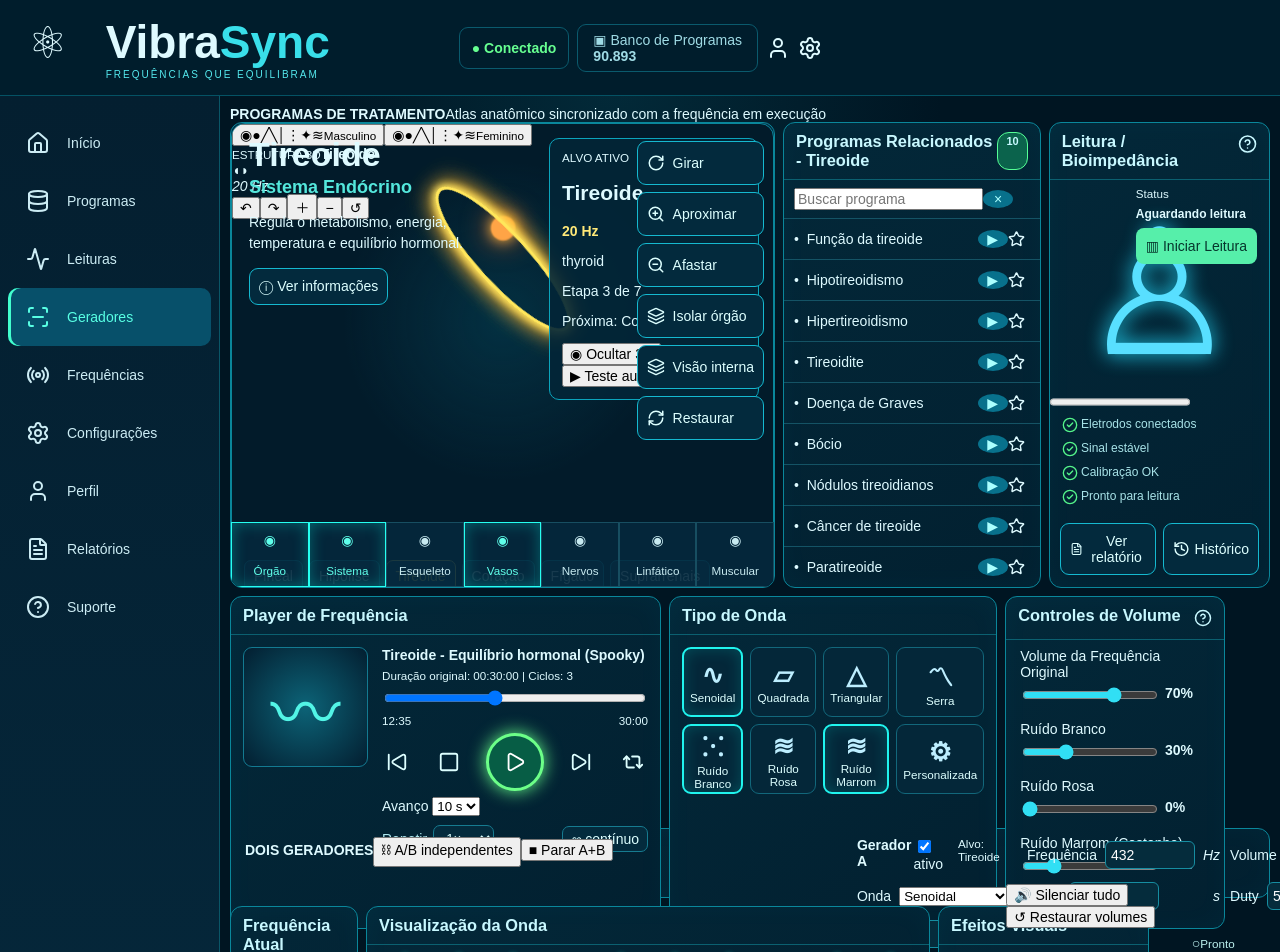
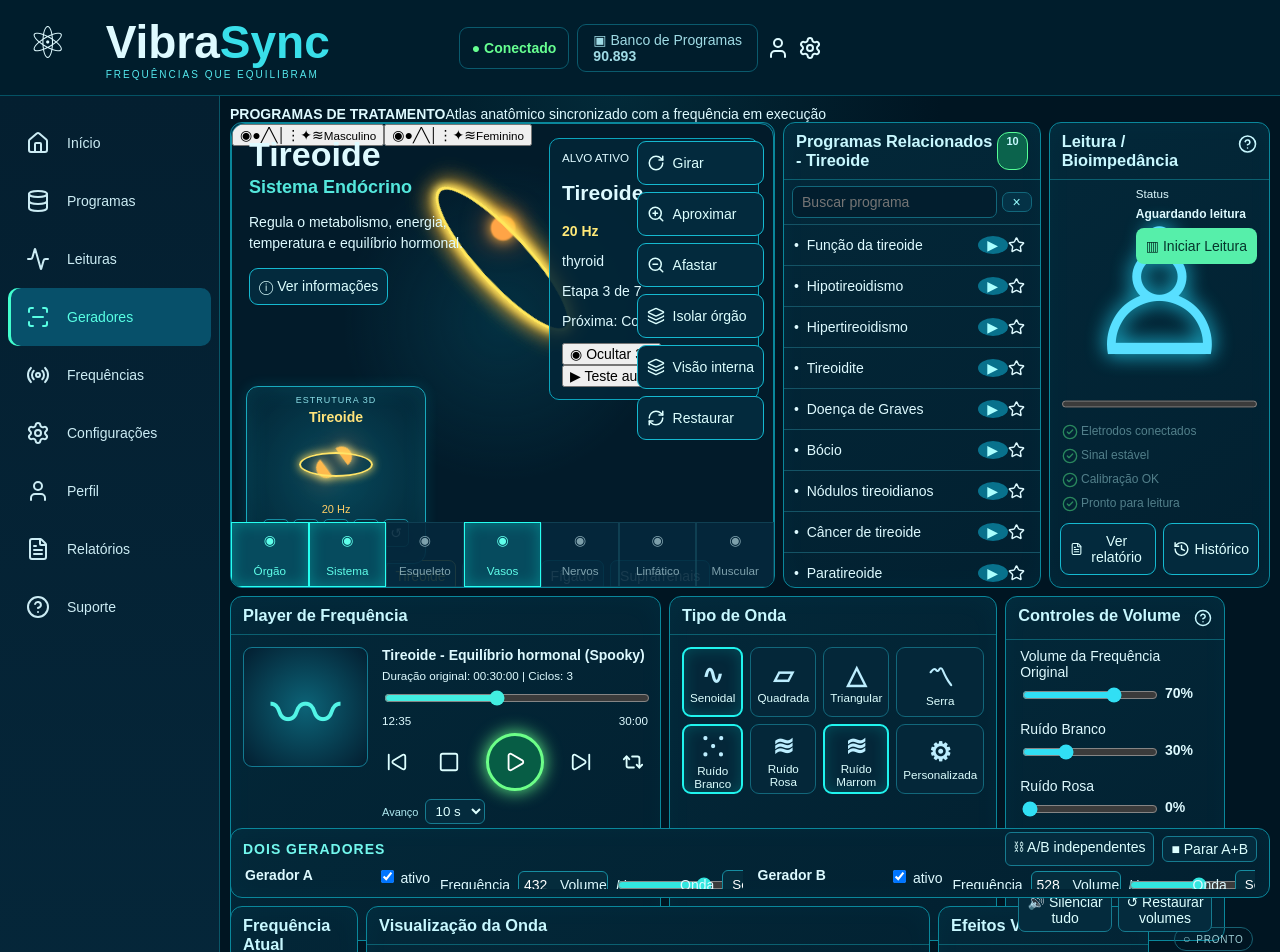
Before and after one commit to marcosfersant/vibrasync-next, a React (Vite) app: page / in a window 1280 px wide. Shown: the top 952 px of the page. Built offline with nearby package versions, Linux system fonts and the light colour scheme.

Commit message:
Release: preservar versão nova de src/style.css

```diff
--- a/src/style.css
+++ b/src/style.css
@@ -67,6 +67,72 @@
 .repeat-controls{display:flex;align-items:center;justify-content:center;gap:10px;margin-top:3px}
 .repeat-controls label{display:flex;align-items:center;gap:6px;color:#aee8ef}
 .repeat-controls select,.repeat-controls button{background:#042b3d;color:#dff;border:1px solid #167b90;border-radius:7px;padding:4px 8px}
-.waveviz i{animation:waveLive 1.25s ease-in-out infinite;transform-origin:center}
+.waveviz i{animation:waveLive var(--viz-speed,1.25s) ease-in-out infinite;transform-origin:center}.waveviz.paused i{animation-play-state:paused;opacity:.55}.waveviz.running i{animation-play-state:running}
 .waveviz i:nth-child(3n){animation-delay:-.2s}.waveviz i:nth-child(4n){animation-delay:-.45s}
 @keyframes waveLive{0%,100%{transform:scaleY(.55);opacity:.7}50%{transform:scaleY(1.15);opacity:1}}
+
+.gen{grid-template-columns:190px 1fr 1fr 170px}
+.gen>div{display:grid;grid-template-columns:1fr auto;gap:3px 8px}
+.gen-target{grid-column:1/3;color:#67e8f1;white-space:nowrap}
+.gen-wave{display:grid!important;grid-template-columns:auto 1fr!important}
+.gen-wave select{background:#052c3c;border:1px solid #168da1;color:#fff;border-radius:6px;padding:5px}
+
+.organ-focus{position:absolute;left:14px;bottom:78px;width:150px;height:126px;border:1px solid #18a9bd;border-radius:12px;background:radial-gradient(circle,#0a6074aa,#032334ee);display:grid;place-items:center;z-index:5;box-shadow:inset 0 0 25px #21dcec22,0 0 14px #00eaff22}
+.organ-focus small{font-size:9px;color:#8bdde6;letter-spacing:1px}.organ-focus b{color:#ffe47b}.organ-focus span{font-size:35px;color:#5ef4e6;animation:focusSpin 4s linear infinite}.organ-focus em{font-style:normal;font-size:11px;color:#ffcf66}
+@keyframes focusSpin{to{transform:rotate(360deg)}}
+.layers button.sel{background:#064b5e!important}.layers button:not(.sel){opacity:.62}
+
+/* ITEM 7 — painel 3D manipulável da estrutura ativa */
+.organ-focus{width:180px;height:178px;padding:8px;align-content:start;gap:4px;perspective:600px}
+.focus-object{position:relative;width:82px;height:70px;margin:auto;display:grid;place-items:center;transform-style:preserve-3d;transition:transform .25s ease}
+.focus-object span{font-size:48px;color:#ffb94d;text-shadow:0 0 10px #ffe989,0 0 26px #ff733c}
+.focus-object i{position:absolute;width:74px;height:25px;border:2px solid #ffe467;border-radius:50%;box-shadow:0 0 10px #ffe467;animation:qClockwise 2.4s linear infinite}
+.organ-focus nav{display:flex;gap:4px;justify-content:center}.organ-focus nav button{min-width:26px;padding:3px 5px;border:1px solid #168da1;border-radius:5px;background:#052c3c;color:#dff}
+
+/* ITEM 10 — feedback visível de navegação e ações */
+.nav-feedback{height:38px;margin-bottom:8px;border:1px solid #0b7185;border-radius:9px;background:#032b3d;display:flex;align-items:center;gap:12px;padding:0 12px;color:#c9f9ff}
+.nav-feedback b{color:#62f4e8}.nav-feedback span{font-size:11px;color:#80bdc7}.nav-feedback button{margin-left:auto;border:0;background:transparent;color:#aeeef4;font-size:20px}
+button:focus-visible{outline:2px solid #67fff0;outline-offset:2px}
+button[disabled]{opacity:.45;cursor:not-allowed}
+
+.gen{grid-template-columns:185px repeat(6,minmax(110px,1fr));overflow-x:auto}
+.gen-advanced{display:grid!important;grid-template-columns:auto 70px auto!important;gap:5px!important}
+.gen-advanced input{width:70px;background:#052c3c;border:1px solid #168da1;color:#fff;border-radius:6px;padding:5px}
+
+/* ITEM 10.3 — programas relacionados */
+.program-search{display:grid!important;grid-template-columns:1fr 30px!important;gap:5px;padding:6px 8px!important;border-bottom:1px solid #145365}
+.program-search input{min-width:0;background:#021e2e;border:1px solid #12677b;border-radius:7px;color:#dff;padding:7px 9px}
+.program-search button{border:1px solid #12677b!important;border-radius:7px!important;background:#043246!important;color:#9ff!important}
+.related>div.program-selected{background:#07506a88;box-shadow:inset 3px 0 #4fffe5}
+
+/* ITEM 10.4 — leitura/bioimpedância */
+.reading-progress{width:calc(100% - 24px);margin:2px 12px 5px;accent-color:#55f2a3}
+.reading>p{opacity:.48;transition:.2s}.reading>p.ok{opacity:1;color:#bfffd6}.reading>p.ok svg{filter:drop-shadow(0 0 5px #54f48a)}
+
+/* ITEM 10.5 — player e navegação temporal */
+.timeline{width:100%;accent-color:#42eee1;cursor:pointer}
+.seek-controls{display:flex;justify-content:center;margin-top:2px}
+.seek-controls label{display:flex;align-items:center;gap:6px;color:#aee8ef;font-size:11px}
+.seek-controls select{background:#042b3d;color:#dff;border:1px solid #167b90;border-radius:6px;padding:3px 6px}
+
+/* ITEM 10.7 — volumes */
+.volume-actions{display:flex;gap:6px;padding:4px 12px 8px}
+.volume-actions button{flex:1;background:#042b3d;color:#dff;border:1px solid #167b90;border-radius:7px;padding:5px}
+.volume-actions button.active{border-color:#ffca62;color:#ffdf8a}
+
+/* ITEM 10.8 — geradores A/B */
+.gensrow{position:relative;padding-top:38px}
+.generator-master{position:absolute;left:12px;right:12px;top:5px;height:29px;display:flex;align-items:center;gap:8px}
+.generator-master b{margin-right:auto;color:#72f7ed;letter-spacing:1px}
+.generator-master button{background:#042b3d;color:#dff;border:1px solid #167b90;border-radius:6px;padding:4px 8px}
+.generator-master button.active{border-color:#62ff9a;color:#82ffad;box-shadow:0 0 10px #54ff8a44}
+
+/* ITEM 10.9 — onda animada sincronizada */
+.viz-controls{display:flex;align-items:center;justify-content:center;gap:6px;padding:2px 10px 6px}
+.viz-controls button{background:#042b3d;color:#dff;border:1px solid #167b90;border-radius:6px;padding:3px 7px}
+.viz-controls span{margin-left:auto;font-size:10px;color:#73e9df}
+
+/* ITEM 10.10 — fechamento da interface */
+.system-status{display:flex;align-items:center;justify-content:center;gap:6px;margin:0 auto 7px;padding:4px 8px;border:1px solid #176071;border-radius:12px;color:#9bcbd2}
+.system-status.live{border-color:#54ef91;color:#71ffa0;box-shadow:0 0 10px #50ff8240}
+.system-status span{font-size:12px}.system-status small{font-size:10px;text-transform:uppercase;letter-spacing:.8px}
```
